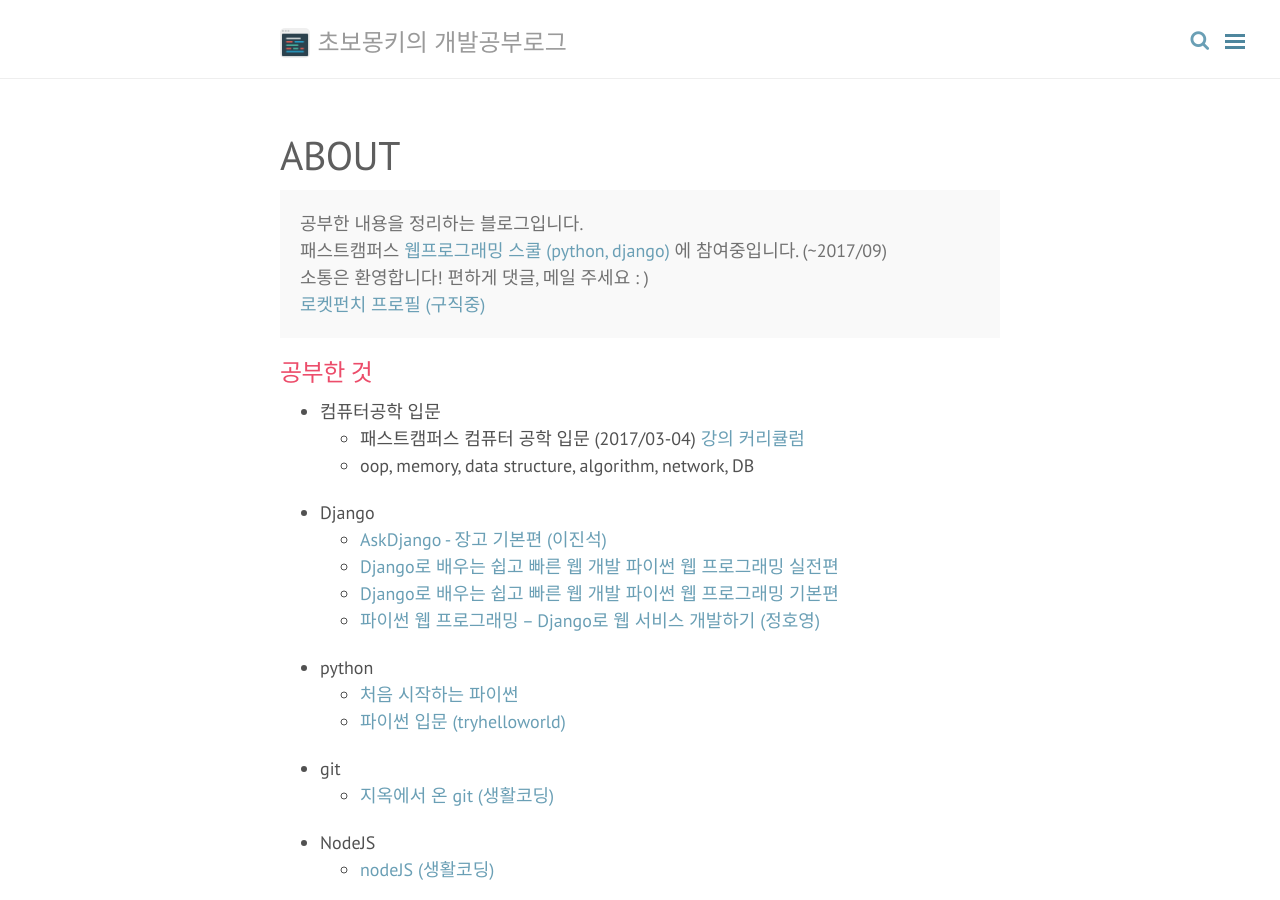
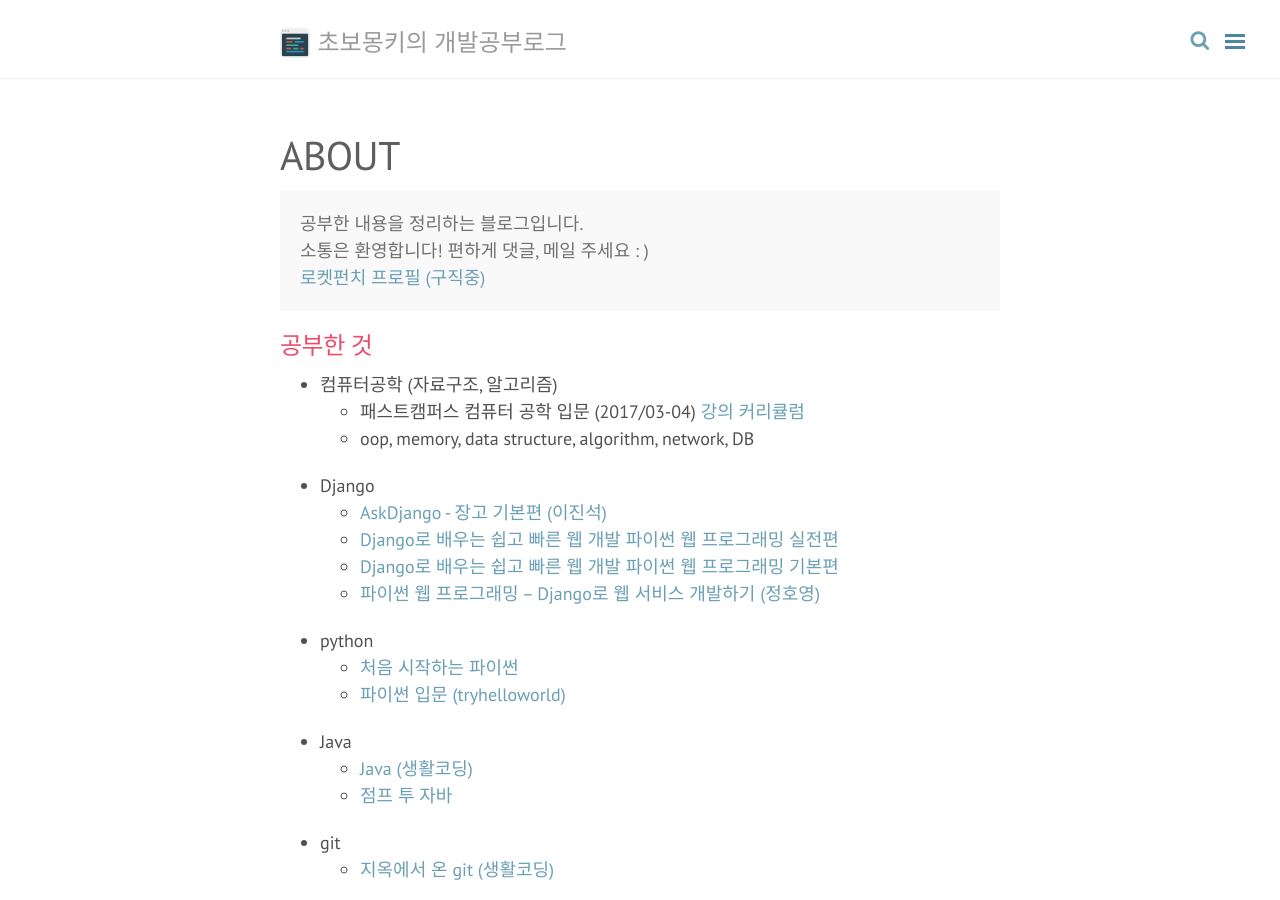
Before and after one commit to wayhome25/wayhome25.github.io, a Jekyll site: the page built from about.md, in a window 1280 px wide and 900 px high. Built offline with Jekyll 4.4.1, drawn with Linux system fonts in a browser that asks for light colours; nearby versions of some CDN libraries; comment, search, counter and statistics services are not loaded.

Commit message:
add blog post

```diff
--- a/about.md
+++ b/about.md
@@ -5,13 +5,12 @@
 
 <p class="message">
   공부한 내용을 정리하는 블로그입니다.<br>
-  패스트캠퍼스 <a href="http://www.fastcampus.co.kr/dev_school_wps/">웹프로그래밍 스쿨 (python, django)</a> 에 참여중입니다. (~2017/09) <br>
   소통은 환영합니다! 편하게 댓글, 메일 주세요 : ) <br>
   <a href="https://www.rocketpunch.com/@wayhome25">로켓펀치 프로필 (구직중)</a><br>
 </p>
 
 ## 공부한 것
-- 컴퓨터공학 입문
+- 컴퓨터공학 (자료구조, 알고리즘)
     - 패스트캠퍼스 컴퓨터 공학 입문 (2017/03-04) [강의 커리큘럼](http://cdn.www.fastcampus.co.kr/wp-content/uploads/2017/02/%EC%BB%B4%ED%93%A8%ED%84%B0%EA%B3%B5%ED%95%99-%EC%9E%85%EB%AC%B8-SCHOOL-2%EA%B8%B0_%EC%BB%A4%EB%A6%AC%ED%81%98%EB%9F%BC-%EB%B0%8F-%EA%B5%90%EC%9C%A1-%EC%95%88%EB%82%B4%EB%AC%B8.pdf?_ga=1.240441345.321893628.1483015444)
     - oop, memory, data structure, algorithm, network, DB
 
@@ -25,6 +24,9 @@
 	- [처음 시작하는 파이썬](http://www.hanbit.co.kr/store/books/look.php?p_code=B2827459900)
   - [파이썬 입문 (tryhelloworld)](http://tryhelloworld.co.kr/courses/%ED%8C%8C%EC%9D%B4%EC%8D%AC-%EC%9E%85%EB%AC%B8)
 
+- Java
+  - [Java (생활코딩)](https://opentutorials.org/course/1223/4551)
+  - [점프 투 자바](https://wikidocs.net/265)
 
 - git
     - [지옥에서 온 git (생활코딩)](https://opentutorials.org/module/2676)
```
